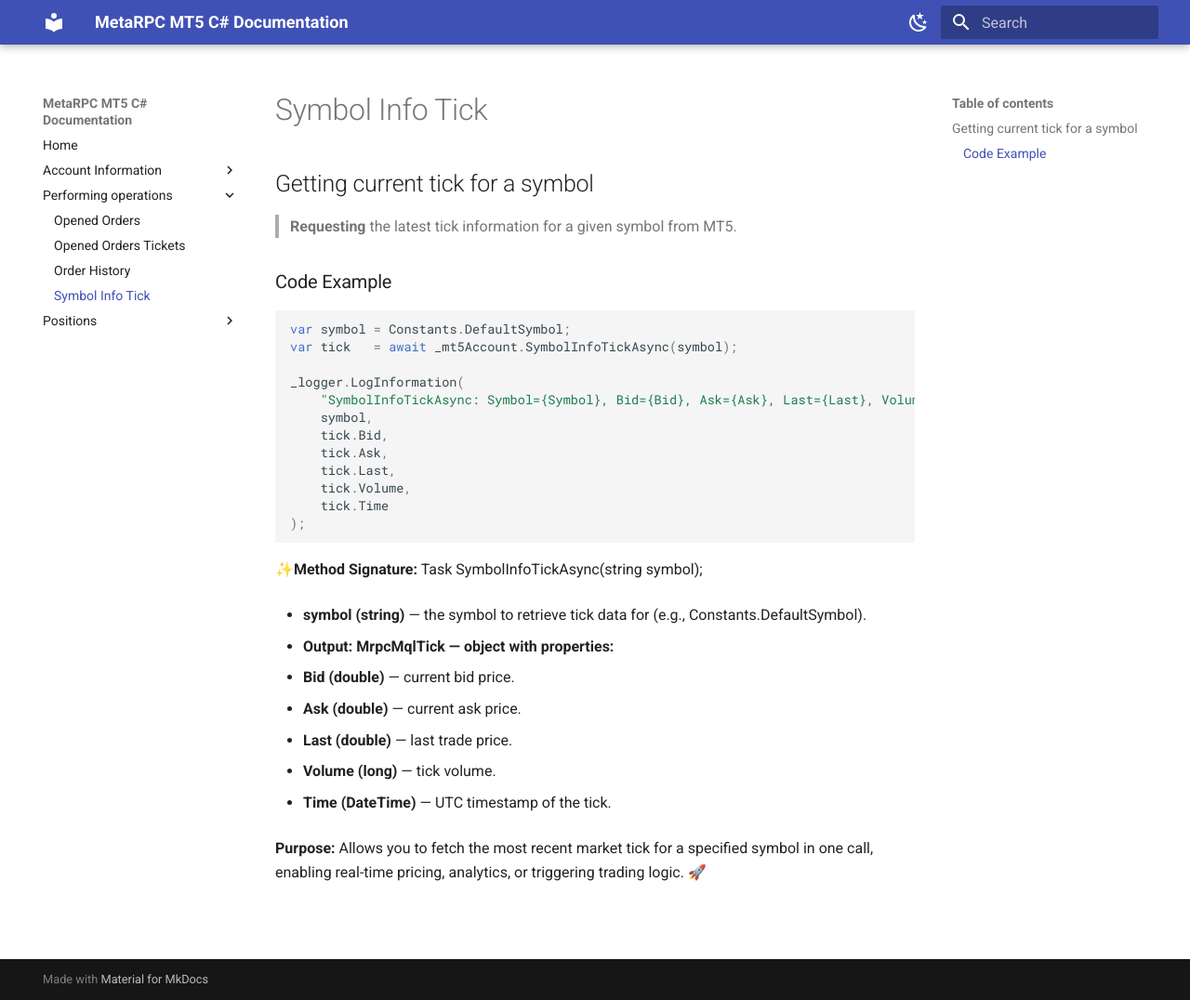
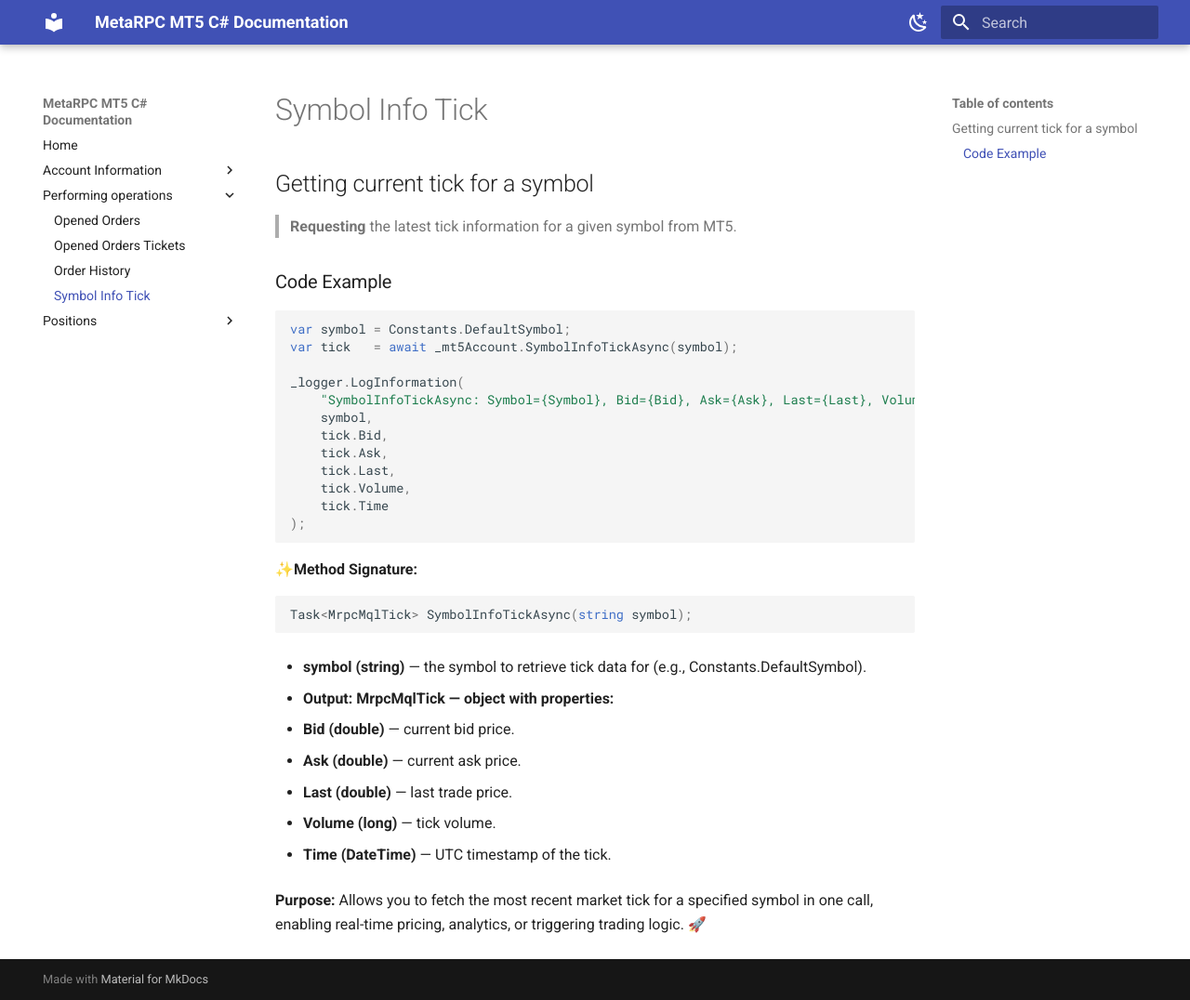
Before and after one commit to MetaRPC/CSharpMT5, an MkDocs documentation site: the page built from docs/orders/SymbolInfoTick.md, in a window 1280 px wide and 1076 px high. Shown: the whole window at 93% size. Built offline with MkDocs 1.6.1 and Material for MkDocs 9.7.7, drawn with Linux system fonts in a browser that asks for light colours.

Commit message:
Update SymbolInfoTick.md

````diff
--- a/docs/orders/SymbolInfoTick.md
+++ b/docs/orders/SymbolInfoTick.md
@@ -19,7 +19,10 @@ _logger.LogInformation(
 );
 ```
 
-✨**Method Signature:** Task<MrpcMqlTick> SymbolInfoTickAsync(string symbol);
+✨**Method Signature:**
+```csharp
+Task<MrpcMqlTick> SymbolInfoTickAsync(string symbol);
+```
 
 * **symbol (string)** — the symbol to retrieve tick data for (e.g., Constants.DefaultSymbol).
 
````
